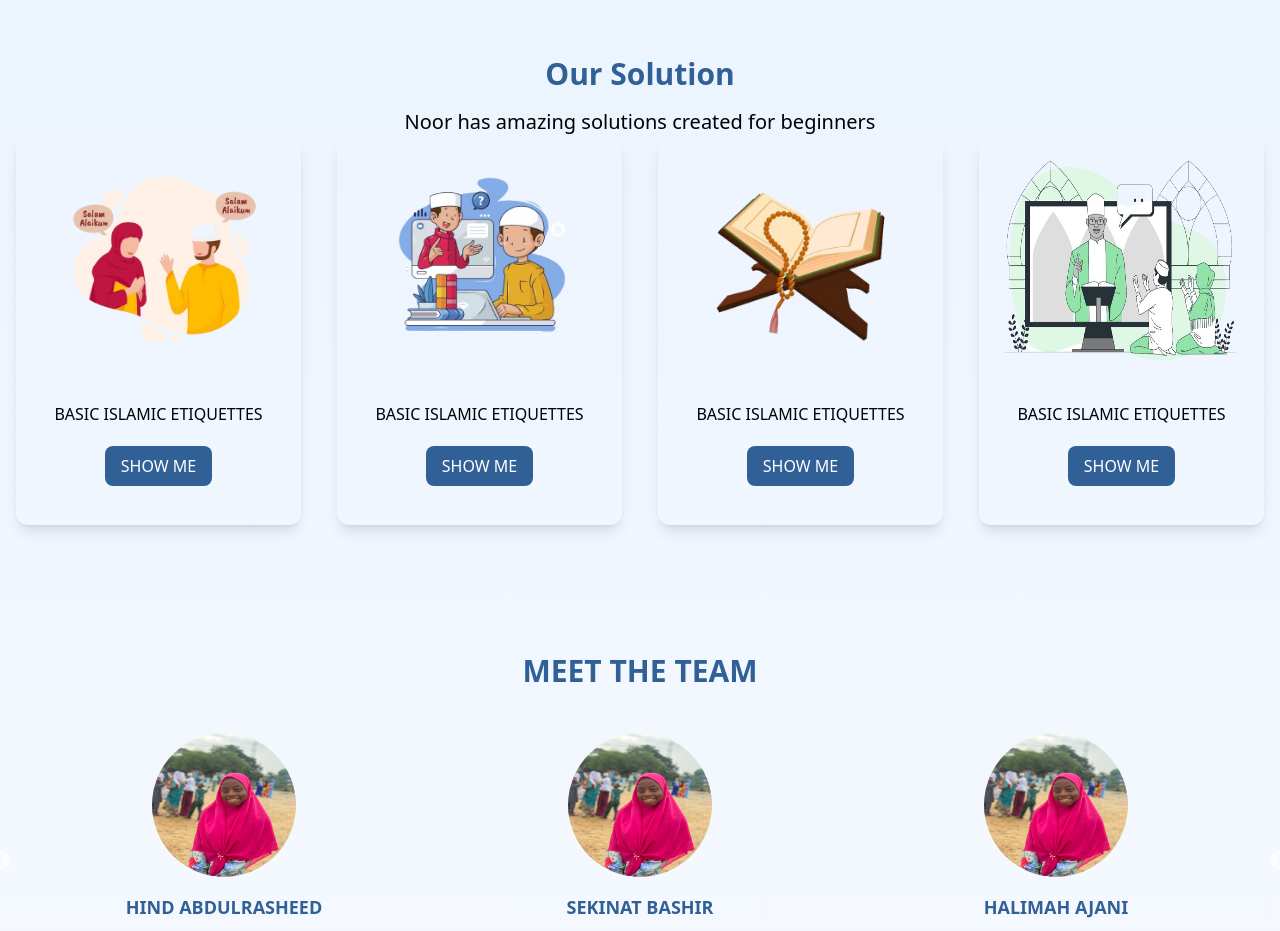
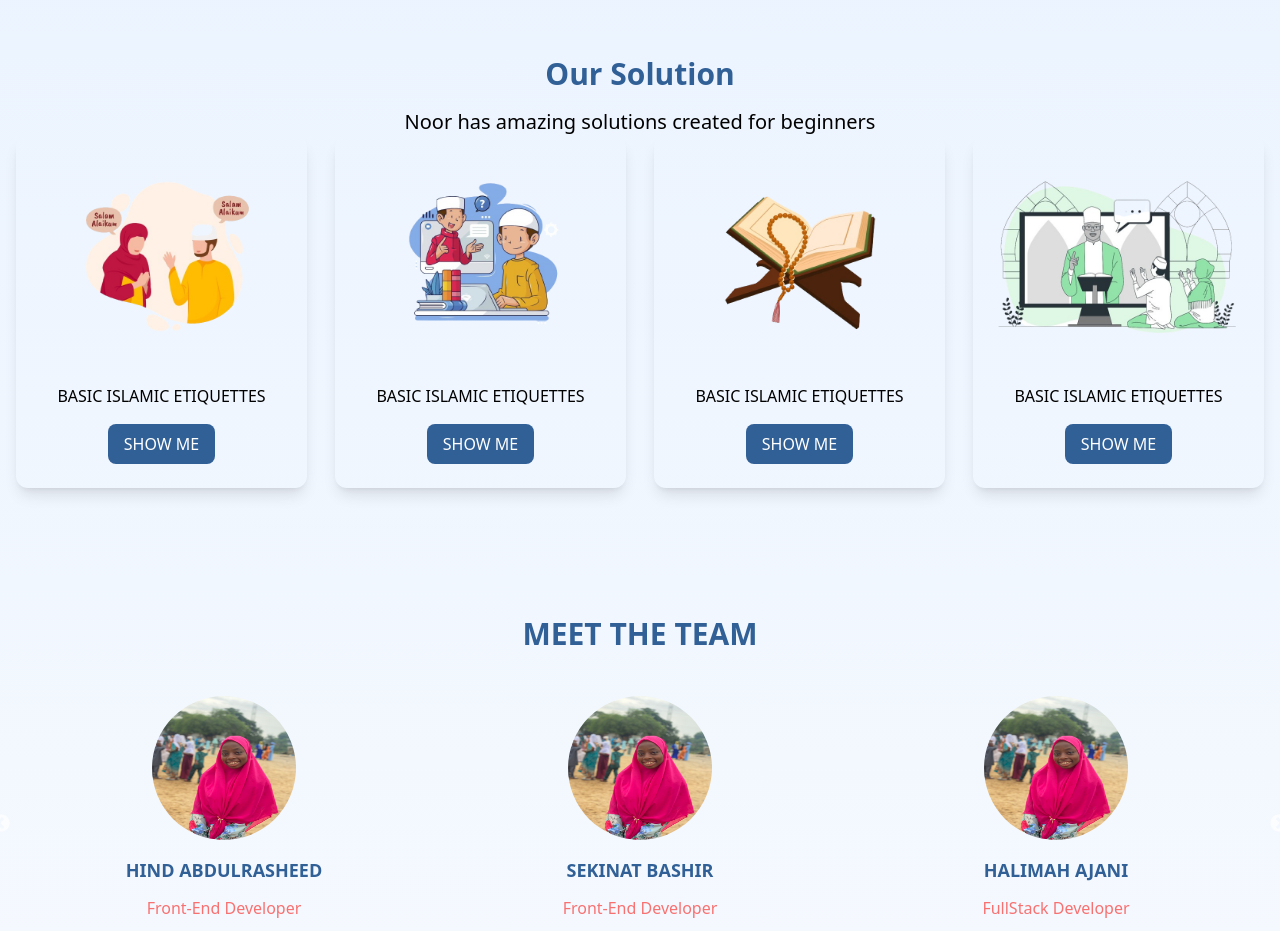
Before and after one commit to NoorByMoon/Noor, a React (Create React App) app: page / in a window 1280 px wide. Shown: the part 1760-2691 px from the top of the page. Built offline with nearby package versions, Linux system fonts and the light colour scheme.

Commit message:
worked on solutions

```diff
--- a/src/pages/LandingPage/Solution.jsx
+++ b/src/pages/LandingPage/Solution.jsx
@@ -1,8 +1,9 @@
-import React from 'react'
-import solution1 from '../../assets/solution1.png'
-import solution2 from '../../assets/solution2.png'
-import solution3 from '../../assets/solution3.png'
-import solution4 from '../../assets/solution4.png'
+import React from "react";
+import solution1 from "../../assets/solution1.png";
+import solution2 from "../../assets/solution2.png";
+import solution3 from "../../assets/solution3.png";
+import solution4 from "../../assets/solution4.png";
+
 const Solution = () => {
   const solutions = [
     { Image: solution1, title: "Basic islamic Etiquettes" },
@@ -10,29 +11,35 @@ const Solution = () => {
     { Image: solution3, title: "Basic islamic Etiquettes" },
     { Image: solution4, title: "Basic islamic Etiquettes" },
   ];
+
   return (
     <section className="container mx-auto px-4 py-10 lg:py-16">
       <div className="text-center space-y-4">
         <h1 className="text-3xl font-bold text-[#316097]">Our Solution</h1>
-        <h2 className="text-xl">Noor has amazing solutions created for beginners</h2>
+        <h2 className="text-xl">
+          Noor has amazing solutions created for beginners
+        </h2>
       </div>
-      <div className="flex flex-col lg:flex-row gap-9 ">
+      <div className="flex flex-col lg:flex-row lg:gap-7 ">
         {solutions.map((solution, index) => (
           <div
             key={index}
-            className="container mx-auto px-6 py-6 lg:py-4 rounded-xl shadow-lg flex flex-col items-center gap-5 max-w-1/4 w-full"
+            className="container mx-auto px-6 py-6  rounded-xl shadow-lg flex flex-col items-center gap-4 max-w-1/4 w-full"
           >
-            <img src={solution.Image} alt="" className="lg:h-3/5 h-96 mb-2 lg:mb-4" />
-            <p className="uppercase  text-center">{solution.title}</p>
-            <button className=" bg-[#316097] rounded-lg text-white py-2 px-4 ">
+            <img
+              src={solution.Image}
+              alt=""
+              className="lg:h-48 h-64 w-48 lg:w-64  lg:mb-4 object-contain"
+            />
+            <p className="uppercase text-center">{solution.title}</p>
+            <button className="bg-[#316097] rounded-lg text-white py-2 px-4">
               SHOW ME
             </button>
           </div>
         ))}
       </div>
     </section>
+  );
+};
 
-  );
-}
-
-export default Solution
+export default Solution;
```
Lines whose indentation alone changed are shown as unchanged.
